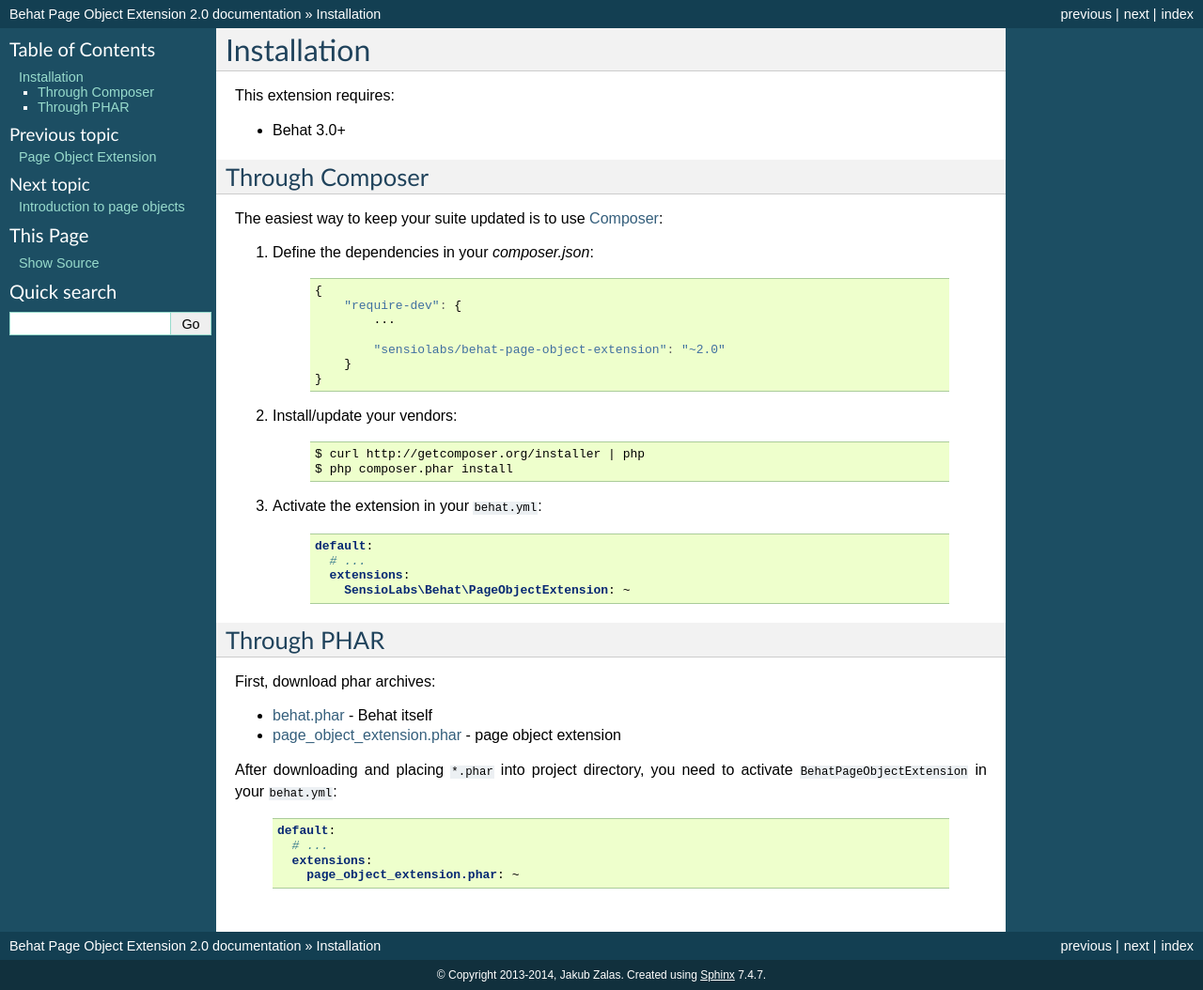
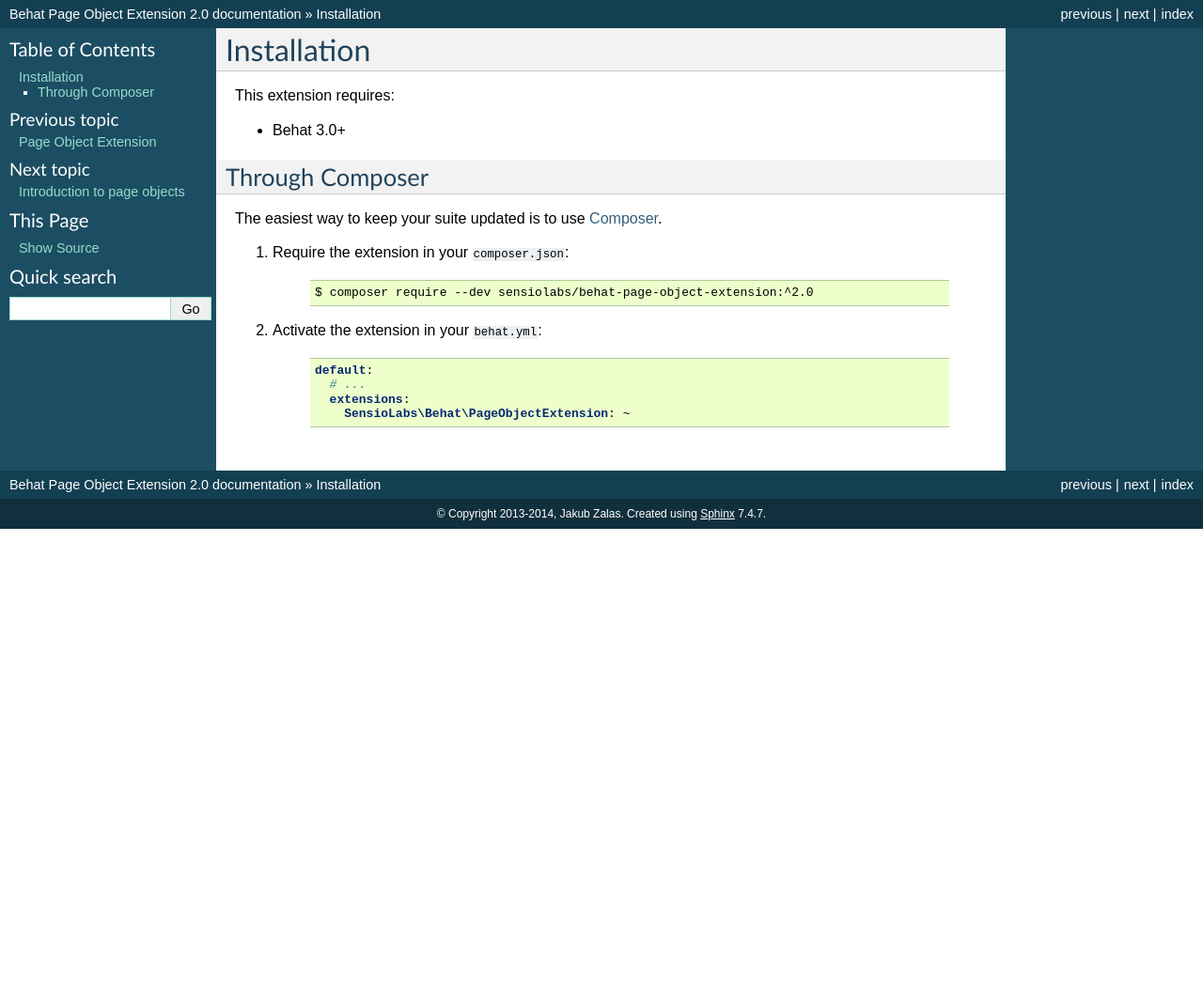
Before and after one commit to sensiolabs/BehatPageObjectExtension, a Sphinx documentation site: the page built from doc/guide/installation.rst, in a window 1280 px wide. Shown: the whole page at 94% size. Built offline with Sphinx 7.4.7, drawn with Linux system fonts in a browser that asks for light colours; after the commit the page ends 900 px from its top, so only the background shows below that.

```diff
--- a/doc/guide/installation.rst
+++ b/doc/guide/installation.rst
@@ -9,28 +9,15 @@
 ----------------
 
 The easiest way to keep your suite updated is to use
-`Composer <http://getcomposer.org>`_:
+`Composer <http://getcomposer.org>`_.
 
-1. Define the dependencies in your `composer.json`:
-
-    .. code-block:: js
-
-        {
-            "require-dev": {
-                ...
-
-                "sensiolabs/behat-page-object-extension": "~2.0"
-            }
-        }
-
-2. Install/update your vendors:
+1. Require the extension in your ``composer.json``:
 
     .. code-block:: bash
 
-        $ curl http://getcomposer.org/installer | php
-        $ php composer.phar install
+        $ composer require --dev sensiolabs/behat-page-object-extension:^2.0
 
-3. Activate the extension in your ``behat.yml``:
+2. Activate the extension in your ``behat.yml``:
 
     .. code-block:: yaml
 
@@ -38,22 +25,3 @@
           # ...
           extensions:
             SensioLabs\Behat\PageObjectExtension: ~
-
-Through PHAR
-------------
-
-First, download phar archives:
-
-* `behat.phar <http://behat.org/downloads/behat.phar>`_ - Behat itself
-* `page_object_extension.phar <http://behat.org/downloads/page_object_extension.phar>`_
-  - page object extension
-
-After downloading and placing ``*.phar`` into project directory, you need to
-activate ``BehatPageObjectExtension`` in your ``behat.yml``:
-
-    .. code-block:: yaml
-
-        default:
-          # ...
-          extensions:
-            page_object_extension.phar: ~
```
Also changed, not shown: composer.json (+4 -4 lines), doc/guide/working_with_page_objects.rst (+49 -42 lines), doc/guide/writing_assertions.rst (+11 -4 lines), 7 other files.
